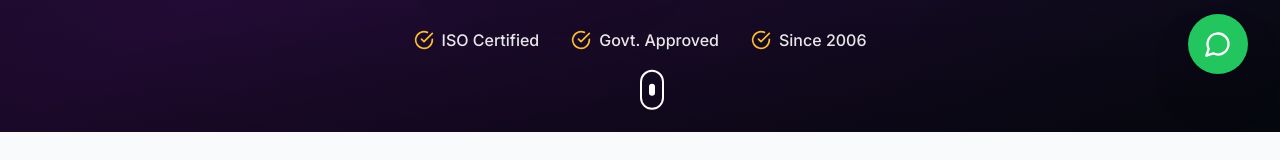
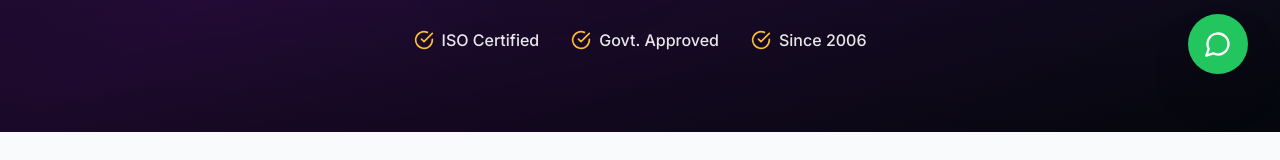
Before and after one commit to RaviparaliyaRP/ED24, a Next.js app: page / in a window 1280 px wide. Shown: the part 694-854 px from the top of the page. Built offline with nearby package versions, Linux system fonts and the light colour scheme.

Commit message:
Remove scroll indicator button from hero section

```diff
--- a/components/Hero.tsx
+++ b/components/Hero.tsx
@@ -104,16 +104,6 @@
         </motion.div>
       </div>
 
-      {/* Scroll Indicator */}
-      <motion.div
-        className="absolute bottom-8 left-1/2 transform -translate-x-1/2"
-        animate={{ y: [0, 10, 0] }}
-        transition={{ duration: 2, repeat: Infinity }}
-      >
-        <div className="w-6 h-10 border-2 border-white rounded-full flex items-center justify-center">
-          <div className="w-1.5 h-3 bg-white rounded-full"></div>
-        </div>
-      </motion.div>
     </section>
   )
 }
```
